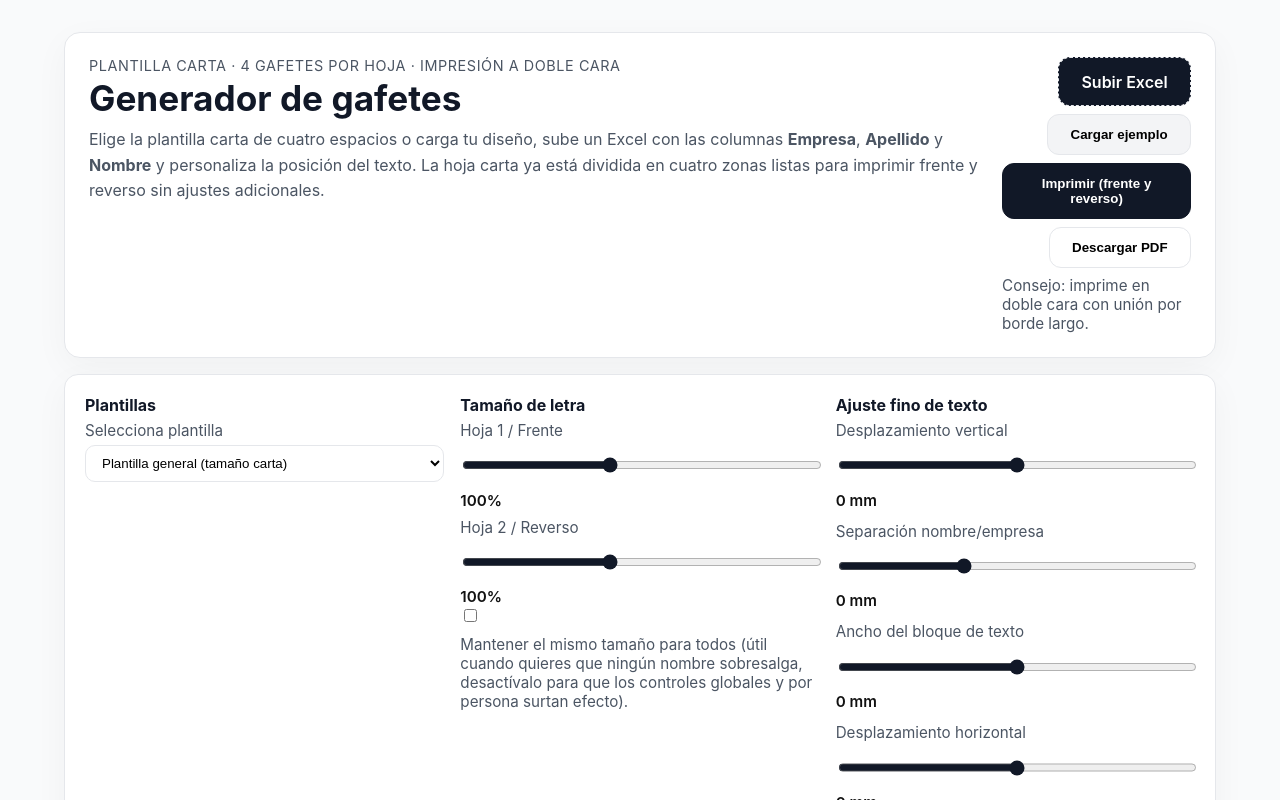
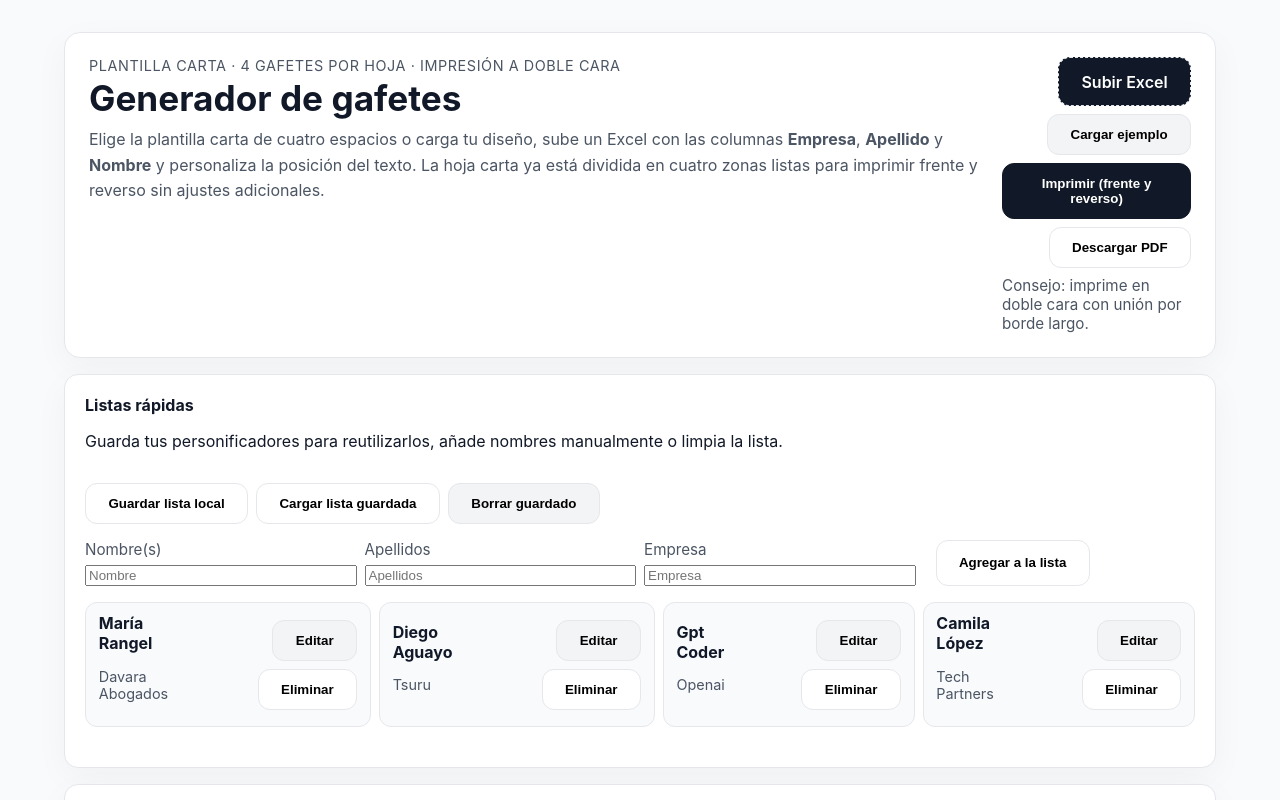
Before and after one commit to vicvaz074/automatizacion_nombres, a React (Vite) app: page / in a window 1280 px wide. Both pictures are taken after a click on the button "Cargar ejemplo". Shown: the top 800 px of the page. Built offline with nearby package versions, Linux system fonts and the light colour scheme.

Commit message:
Add local list management and better name parsing

```diff
--- a/src/App.css
+++ b/src/App.css
@@ -245,6 +245,11 @@ button.ghost {
   cursor: pointer;
   scroll-snap-align: start;
   transition: border-color 120ms ease, box-shadow 120ms ease, transform 120ms ease;
+}
+
+.person-chip--compact {
+  grid-template-columns: 1fr auto;
+  align-items: center;
 }
 
 .person-chip__name {
--- a/src/App.jsx
+++ b/src/App.jsx
@@ -37,6 +37,33 @@ const demoRows = [
 function normalizeValue(value) {
   if (value === undefined || value === null) return ''
   return String(value).trim()
+}
+
+function formatProperCase(text) {
+  return normalizeValue(text)
+    .split(/\s+/)
+    .filter(Boolean)
+    .map((word) => word.charAt(0).toUpperCase() + word.slice(1).toLowerCase())
+    .join(' ')
+}
+
+function splitNameParts(rawFirstName, rawLastName) {
+  const firstPieces = normalizeValue(rawFirstName).split(/\s+/).filter(Boolean)
+  const lastPieces = normalizeValue(rawLastName).split(/\s+/).filter(Boolean)
+
+  const firstName = firstPieces[0] ? formatProperCase(firstPieces[0]) : ''
+
+  if (!lastPieces.length) {
+    return { firstName, lastName: '' }
+  }
+
+  const [primary, ...rest] = lastPieces
+  const needsCompound = primary.length <= 3 && rest.length
+  const compoundLastName = needsCompound ? `${primary} ${rest[0]}` : primary
+  const remaining = needsCompound ? rest.slice(1) : rest
+  const lastName = formatProperCase([compoundLastName, ...remaining].join(' '))
+
+  return { firstName, lastName }
 }
 
 function calculateFontSize(text, { baseSize, minSize, maxChars }) {
@@ -185,11 +212,10 @@ function buildAttendees(rows) {
       const rawFirstName = normalizeValue(row['Nombre'])
       const rawLastName = normalizeValue(row['Apellido'])
 
-      const [firstName = ''] = rawFirstName.split(/\s+/).filter(Boolean)
-      const [lastName = ''] = rawLastName.split(/\s+/).filter(Boolean)
+      const { firstName, lastName } = splitNameParts(rawFirstName, rawLastName)
       if (!company && !firstName && !lastName) return null
       return {
-        company,
+        company: formatProperCase(company),
         firstName,
         lastName,
         fullName: `${firstName}${firstName && lastName ? ' ' : ''}${lastName}`.trim(),
@@ -372,6 +398,7 @@ function App() {
   const [highlightedSuggestion, setHighlightedSuggestion] = useState(null)
   const [isPrinting, setIsPrinting] = useState(false)
   const [useUniformScaling, setUseUniformScaling] = useState(false)
+  const [draft, setDraft] = useState({ company: '', name: '', lastName: '' })
 
   useEffect(
     () => () => {
@@ -387,6 +414,20 @@ function App() {
       return prev
     })
   }, [attendees.length])
+
+  useEffect(() => {
+    const saved = localStorage.getItem('personificadores:list')
+    if (saved) {
+      try {
+        const parsed = JSON.parse(saved)
+        if (Array.isArray(parsed)) {
+          setAttendees(parsed)
+        }
+      } catch (err) {
+        console.error('No se pudo leer la lista guardada', err)
+      }
+    }
+  }, [])
 
   const handleFile = async (event) => {
     setError('')
@@ -433,6 +474,54 @@ function App() {
     setEditingIndex(0)
     setQuickSearch('')
     setError('')
+  }
+
+  const saveCurrentList = () => {
+    localStorage.setItem('personificadores:list', JSON.stringify(attendees))
+  }
+
+  const loadSavedList = () => {
+    const saved = localStorage.getItem('personificadores:list')
+    if (!saved) return
+    try {
+      const parsed = JSON.parse(saved)
+      if (Array.isArray(parsed)) {
+        setAttendees(parsed)
+        setAttendeeOverrides({})
+        setEditingIndex(0)
+        setQuickSearch('')
+      }
+    } catch (err) {
+      console.error(err)
+      setError('No pudimos cargar la lista guardada.')
+    }
+  }
+
+  const clearSavedList = () => {
+    localStorage.removeItem('personificadores:list')
+  }
+
+  const addDraftPerson = () => {
+    const { firstName, lastName } = splitNameParts(draft.name, draft.lastName)
+    const company = formatProperCase(draft.company)
+    if (!firstName && !lastName && !company) return
+    const newPerson = {
+      company,
+      firstName,
+      lastName,
+      fullName: `${firstName}${firstName && lastName ? ' ' : ''}${lastName}`.trim(),
+    }
+    setAttendees((prev) => [...prev, newPerson])
+    setDraft({ company: '', name: '', lastName: '' })
+  }
+
+  const deleteAttendee = (index) => {
+    setAttendees((prev) => prev.filter((_, idx) => idx !== index))
+    setAttendeeOverrides((prev) => {
+      const updated = { ...prev }
+      delete updated[index]
+      return updated
+    })
   }
 
   const updatePosition = (field, value) => {
@@ -496,11 +585,11 @@ function App() {
   )
 
   const filteredSuggestions = useMemo(() => {
-    if (!quickSearch.trim()) return suggestionCatalog.slice(0, 8)
+    if (!quickSearch.trim()) return suggestionCatalog.slice(0, 10)
     const normalized = quickSearch.toLowerCase()
     return suggestionCatalog
       .filter((item) => item.label.toLowerCase().includes(normalized))
-      .slice(0, 8)
+      .slice(0, 10)
   }, [quickSearch, suggestionCatalog])
 
   const badgeGroups = useMemo(() => decoratedAttendees.map((attendee) => [attendee]), [decoratedAttendees])
@@ -651,6 +740,77 @@ function App() {
           <p className="helper">Consejo: imprime en doble cara con unión por borde largo.</p>
         </div>
       </header>
+
+      <section className="panel panel--stacked">
+        <div className="panel__heading">
+          <div>
+            <p className="panel__title">Listas rápidas</p>
+            <p className="helper">Guarda tus personificadores para reutilizarlos, añade nombres manualmente o limpia la lista.</p>
+          </div>
+          <div className="inline-actions">
+            <button type="button" onClick={saveCurrentList} disabled={!attendees.length}>
+              Guardar lista local
+            </button>
+            <button type="button" onClick={loadSavedList}>Cargar lista guardada</button>
+            <button type="button" className="ghost" onClick={clearSavedList}>
+              Borrar guardado
+            </button>
+          </div>
+        </div>
+
+        <div className="controls controls--inline">
+          <label className="control">
+            <span>Nombre(s)</span>
+            <input
+              type="text"
+              value={draft.name}
+              onChange={(event) => setDraft((prev) => ({ ...prev, name: event.target.value }))}
+              placeholder="Nombre"
+            />
+          </label>
+          <label className="control">
+            <span>Apellidos</span>
+            <input
+              type="text"
+              value={draft.lastName}
+              onChange={(event) => setDraft((prev) => ({ ...prev, lastName: event.target.value }))}
+              placeholder="Apellidos"
+            />
+          </label>
+          <label className="control">
+            <span>Empresa</span>
+            <input
+              type="text"
+              value={draft.company}
+              onChange={(event) => setDraft((prev) => ({ ...prev, company: event.target.value }))}
+              placeholder="Empresa"
+            />
+          </label>
+          <div className="control control--inline">
+            <span className="label"> </span>
+            <button type="button" onClick={addDraftPerson}>Agregar a la lista</button>
+          </div>
+        </div>
+
+        <div className="person-rail" role="list">
+          {attendees.slice(0, 10).map((person, index) => (
+            <div className="person-chip person-chip--compact" key={`${person.fullName}-${index}`} role="listitem">
+              <div>
+                <strong>{person.fullName || `Persona ${index + 1}`}</strong>
+                <p className="person-chip__meta">{person.company || 'Sin empresa'}</p>
+              </div>
+              <div className="inline-actions">
+                <button type="button" className="ghost" onClick={() => setEditingIndex(index)}>
+                  Editar
+                </button>
+                <button type="button" onClick={() => deleteAttendee(index)}>Eliminar</button>
+              </div>
+            </div>
+          ))}
+          {!attendees.length && <p className="empty">Aún no hay nombres cargados.</p>}
+          {attendees.length > 10 && <p className="helper">Mostrando los primeros 10 registros. Usa la búsqueda para más.</p>}
+        </div>
+      </section>
 
       <section className="panel">
         <div>
```
